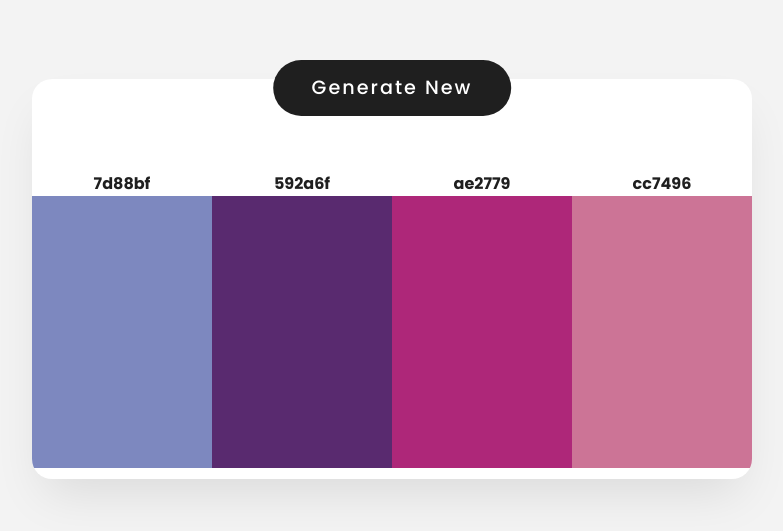
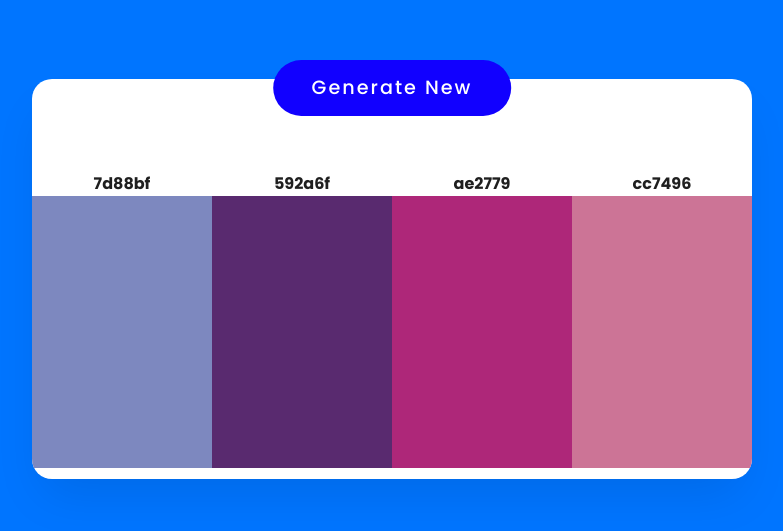
Before and after one commit to 100sue/dev-couleurs, a plain HTML site: page index.html in a window 1280 px wide. Shown: the part 121-652 px from the top of the page, without its empty margins (248-1031 px from the left). Drawn offline with Linux system fonts and the light colour scheme.

Commit message:
changement css

```diff
--- a/style.css
+++ b/style.css
@@ -12,7 +12,7 @@ body {
     justify-content: center;
     align-items: center;
     min-height: 100vh;
-    background: #f3f3f3;
+    background: #0075ff;
     margin: 0;
     padding: 0 2em;
 }
@@ -26,7 +26,7 @@ body {
     left: 50%;
     transform: translateX(-50%);
     border-radius: 2em;
-    background: #1f1f1f;
+    background: #1100ff;
     color: #fff;
     font-weight: 500;
     letter-spacing: 2px;
@@ -34,7 +34,7 @@ body {
 }
 .palette button:hover {
     background: #fff;
-    color: #1f1f1f;
+    color: #1100ff;
     box-shadow: 0px 0px 15px rgba(0, 0, 0, 0.2);
 }
 .palette {
@@ -49,6 +49,7 @@ body {
     padding-top: 5em;
     box-sizing: border-box;
 }
+
 .colors {
     display: flex;
     justify-content: space-between;
```
Also changed, not shown: index.html (+1 -0 lines).
